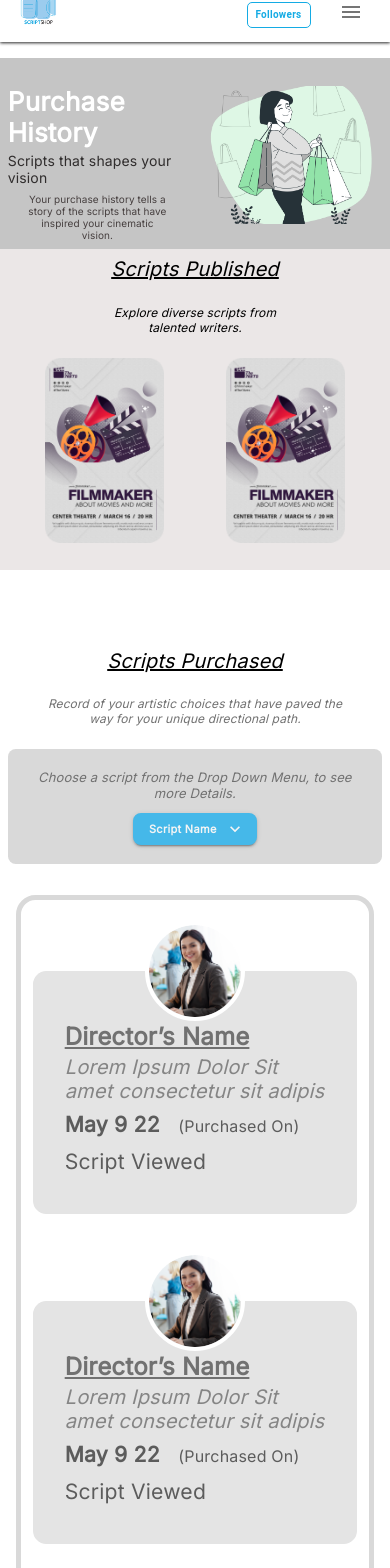
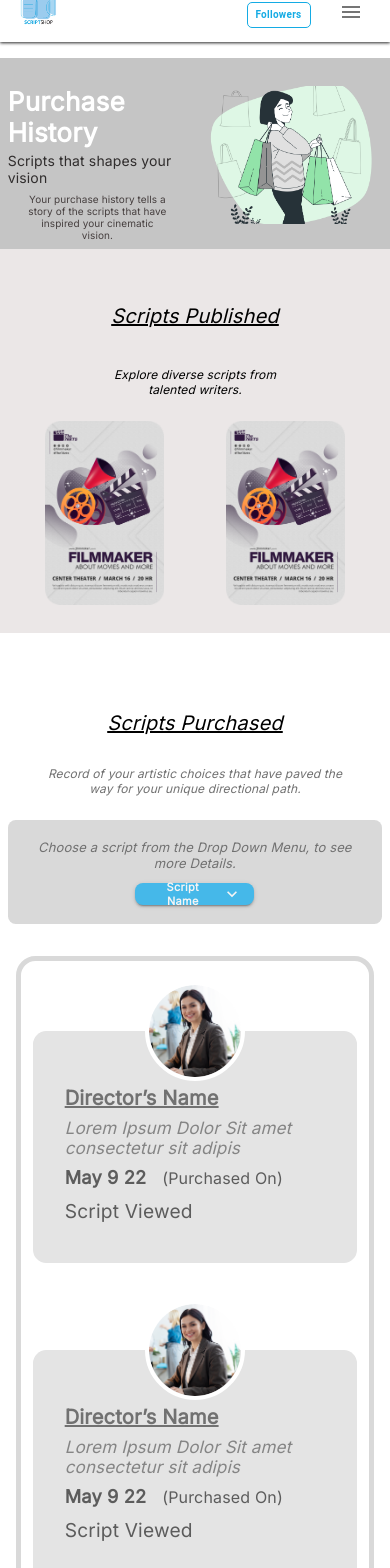
Before and after one commit to haridasr7/Script-shop-Director-writer-, a React (Create React App) app: page /PurchaseHistory in a window 390 px wide. Shown: the top 1568 px of the page. Built offline with nearby package versions, Linux system fonts and the light colour scheme; a web font is replaced by a local one.

Commit message:
purchase History page correction

```diff
--- a/src/components/PurchaseHistory.css
+++ b/src/components/PurchaseHistory.css
@@ -37,6 +37,9 @@
   margin: 1vw 14vw 0 14vw;
   text-align: center;
 }
+#publishHistory_scriptPublished {
+  margin-top: 5vw;
+}
 
 @media (max-width: 768px) {
   #purchaseHistory_leftheading {
@@ -54,8 +57,11 @@
   .purchasehistory_header {
     margin-top: 1vw;
   }
+  #publishHistory_scriptPublished {
+    margin-top: 6vw;
+  }
 }
-@media (max-width: 426px) {
+@media (max-width: 427px) {
   #purchaseHistory_leftheading {
     font-size: 26px;
   }
@@ -71,6 +77,9 @@
 
   .purchaseHistory_banner {
     top: 18vw;
+  }
+  #publishHistory_scriptPublished {
+    margin-top: 18vw;
   }
 }
 @media (max-width: 376px) {
@@ -91,6 +100,9 @@
   }
   .purchasehistory_header {
     margin-top: 2vw;
+  }
+  #publishHistory_scriptPublished {
+    margin-top: 15vw;
   }
 }
 @media (max-width: 376px) {
@@ -150,6 +162,7 @@
 @media (max-width: 426px) {
   #publishHistory_purchasesubhead {
     font-size: 12px;
+    margin-top: 4vw;
   }
   .publishHistory_purchaseHeading {
     font-size: 20px !important;
@@ -318,6 +331,7 @@
   }
   #publishHistory_purchasesubhead2 {
     font-size: 12px;
+    margin-top: 2vw;
   }
   #purchaseHistory_purchaseddirectorcontents {
     margin-top: 15vw;
@@ -343,6 +357,24 @@
   #purchaseHistory_purchaseddirectorName {
     margin-top: 5vw;
   }
+  #purchaseHistory_purchaseddirectorName {
+    font-size: 20px;
+    margin-top: 6vw;
+  }
+  #purchaseHistory_purchaseddirectorAbout {
+    padding-top: 2vw;
+    font-size: 17px;
+  }
+  #purchaseHistory_purchasedDate {
+    font-size: 18.18px;
+  }
+  #purchaseHistory_purchasedReadStatus {
+    font-size: 19.18px;
+  }
+  #purchasehistory_dropdownbtn {
+    width: 119px;
+    height: 22px;
+  }
 }
 @media (max-width: 321px) {
   .purchaseHistory_dropdownmenuimg {
--- a/src/components/PurchaseHistory.js
+++ b/src/components/PurchaseHistory.js
@@ -142,7 +142,7 @@ function PurchaseHistory() {
   };
 
   return (
-    <div style={{ height: "3000px" }}>
+    <div>
       <div className="purchasehistory_header">
         <NavbarWriter />
       </div>
@@ -186,7 +186,8 @@ function PurchaseHistory() {
       <Grid
         container
         spacing={2}
-        sx={{ backgroundColor: "#EBE7E7", marginTop: "6vw" }}
+        sx={{ backgroundColor: "#EBE7E7" }}
+        id="publishHistory_scriptPublished"
       >
         <Grid item sx={{ textAlign: "center" }} lg={12}>
           <Typography className="publishHistory_purchaseHeading">
```
